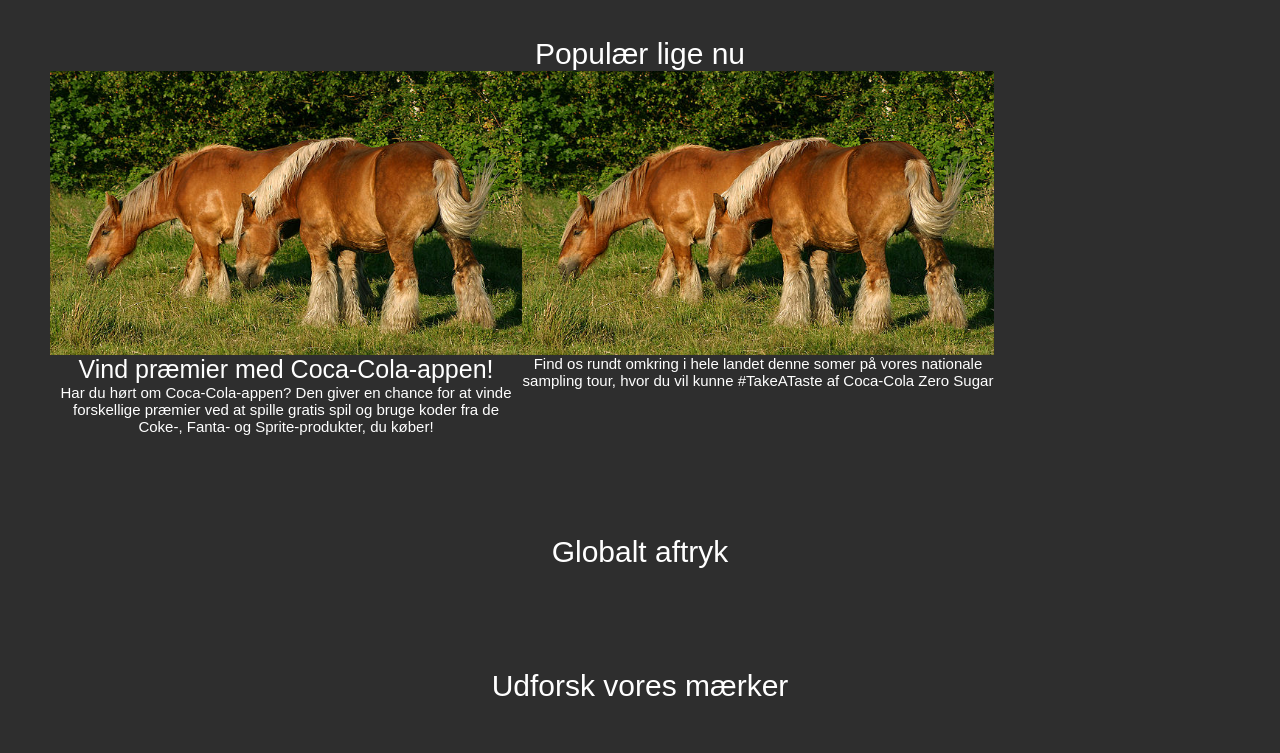
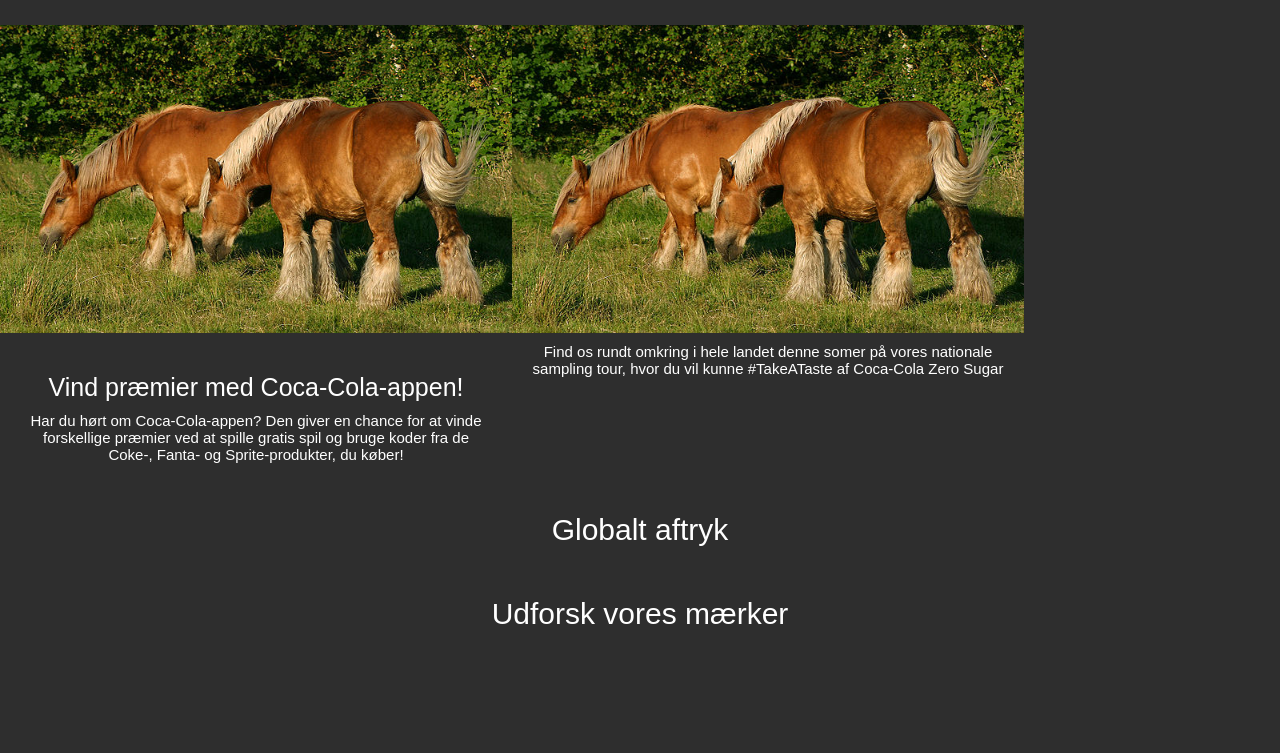
Before and after one commit to jaco8073/groendag, a plain HTML site: page index.html in a window 1280 px wide. Shown: the part 752-1505 px from the top of the page. After the commit the page ends 1423 px from the top, so only its background shows below. Drawn offline with Linux system fonts and the light colour scheme.

Commit message:
:+1: overskrifter ændret

```diff
--- a/styles.css
+++ b/styles.css
@@ -47,6 +47,14 @@ h2, h3, h4, p {
     text-align: center;
 }
 
+h2, p {
+    padding: 10px 20px 40px 20px;
+}
+
+h3, h4 {
+    padding: 40px 20px 0px 20px;
+}
+
 h2 {
     font-size: 30px;
     font-weight: 200;
@@ -64,7 +72,3 @@ h4 {
 p {
     font-size: 15px;
 }
-
-section {
-    padding: 50px;
-}
```
